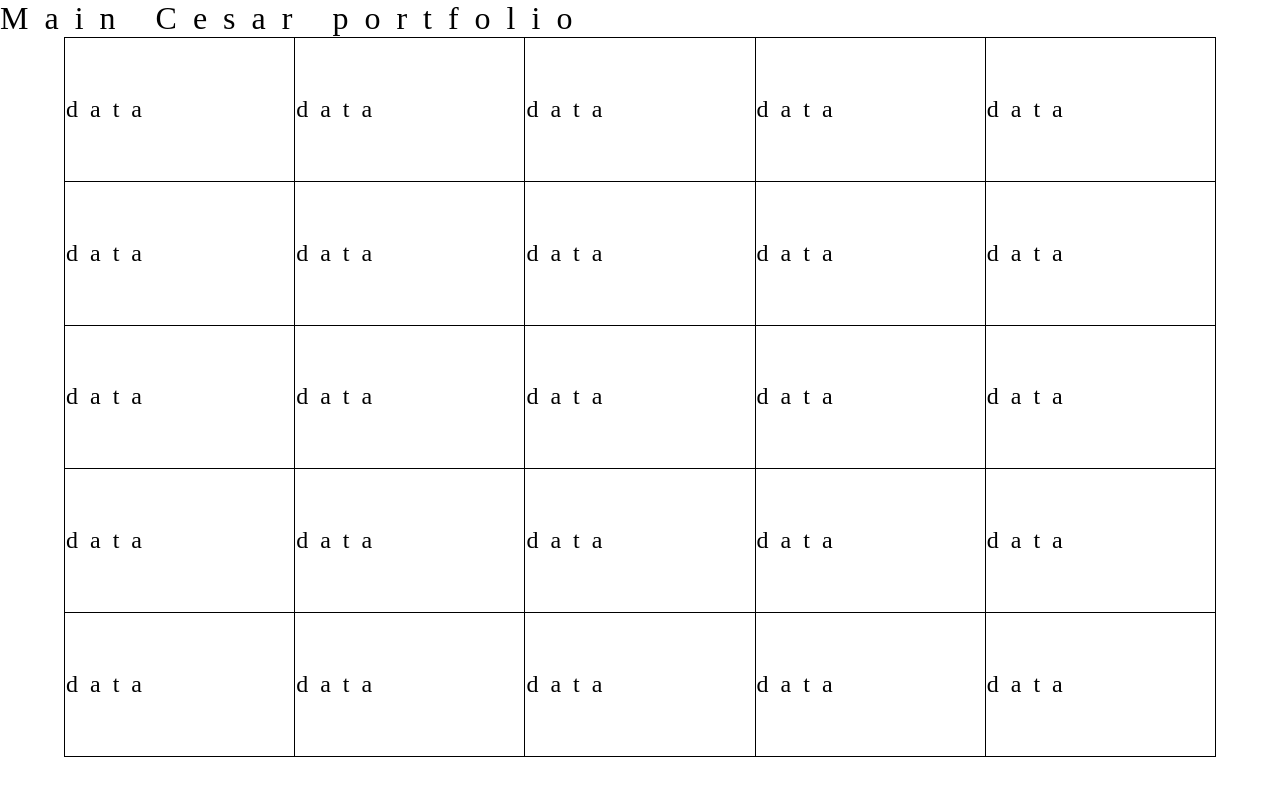
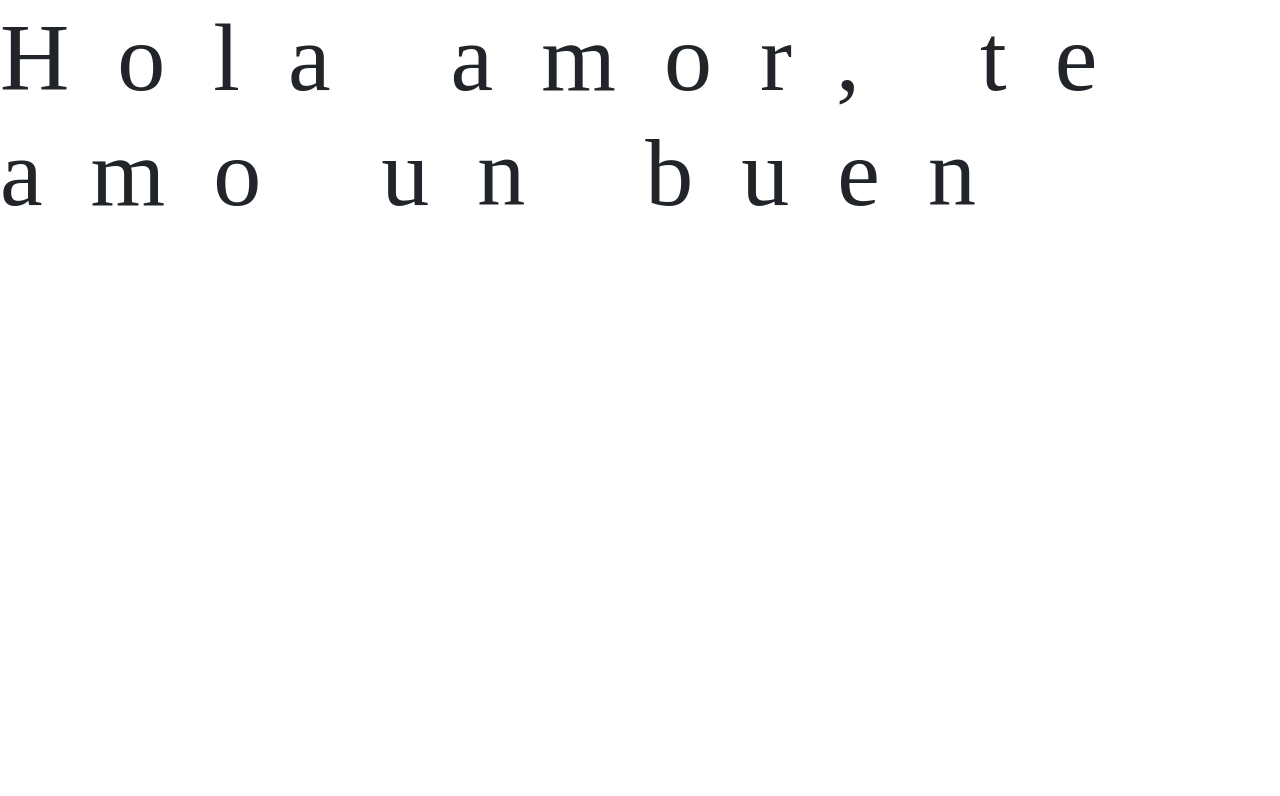
Before and after one commit to Davidgzmn/davidgzmn.github.io, a plain HTML site: page index.html in a window 1280 px wide. Drawn offline with nearby package versions, Linux system fonts and the light colour scheme.

Commit message:
Update index.html

```diff
--- a/index.html
+++ b/index.html
@@ -1,47 +1,12 @@
 <!DOCTYPE html>
 <html>
 <head>
+    <link rel="stylesheet" href="https://use.fontawesome.com/releases/v5.7.2/css/all.css" integrity="sha384-fnmOCqbTlWIlj8LyTjo7mOUStjsKC4pOpQbqyi7RrhN7udi9RwhKkMHpvLbHG9Sr" crossorigin="anonymous">
+    <link rel="stylesheet" href="https://stackpath.bootstrapcdn.com/bootstrap/4.3.1/css/bootstrap.min.css" integrity="sha384-ggOyR0iXCbMQv3Xipma34MD+dH/1fQ784/j6cY/iJTQUOhcWr7x9JvoRxT2MZw1T" crossorigin="anonymous">
     <link rel="stylesheet" href="stylesheets/style.css">
 </head>
 <body>
-    <h1>Main Cesar portfolio</h1>
-    <table>
 
-        <tr>
-            <td>data</td>
-            <td>data</td>
-            <td>data</td>
-            <td>data</td>
-            <td>data</td>
-        </tr>
-        <tr>
-            <td>data</td>
-            <td>data</td>
-            <td>data</td>
-            <td>data</td>
-            <td>data</td>
-        </tr>
-        <tr>
-            <td>data</td>
-            <td>data</td>
-            <td>data</td>
-            <td>data</td>
-            <td>data</td>
-        </tr>
-        <tr>
-            <td>data</td>
-            <td>data</td>
-            <td>data</td>
-            <td>data</td>
-            <td>data</td>
-        </tr>
-        <tr>
-            <td>data</td>
-            <td>data</td>
-            <td>data</td>
-            <td>data</td>
-            <td>data</td>
-        </tr>
-    </table>
+    <div class="display-1">Hola amor, te amo un buen</div>
 </body>
 </html>
```
